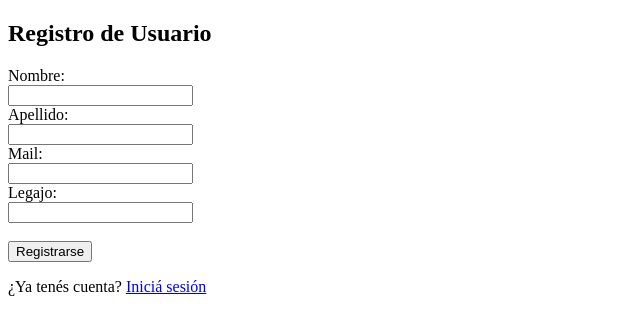
After one commit to vicens-AR/Higiene-y-Seguridad, a Flask app: page /registro in a window 1280 px wide. The commit adds this page. Shown: the top 335 px of the page, without its empty margins (0-640 px from the left). Run offline with Flask 3, Linux system fonts and the light colour scheme.

Commit message:
Login, register y logout

```diff
--- a/app/Templates/index.html
+++ b/app/Templates/index.html
@@ -7,6 +7,8 @@
 </head>
 <body>
     <h1>Pagina sobre riesgos e Incidentes</h1>
+    <h1>¡Hola {{ usuario }}!</h1>
+    <a href="{{ url_for('logout') }}">Cerrar sesión</a>
         <h2>Si dentificaste algun Riesgo e incidente dentro de la empresa, porfavor Envianos tu notificacion</h2>
         <a href="Form">
             <button>Formulario</button>
--- /dev/null
+++ b/app/Templates/registro.html
@@ -0,0 +1,28 @@
+<!DOCTYPE html>
+<html>
+<head>
+    <title>Registro</title>
+</head>
+<body>
+    <h2>Registro de Usuario</h2>
+    <form action="{{ url_for('registro_post') }}" method="POST">
+        <label>Nombre:</label><br>
+        <input type="text" name="nombre" required><br>
+        <label>Apellido:</label><br>
+        <input type="text" name="apellido" required><br>
+        <label>Mail:</label><br>
+        <input type="email" name="mail" required><br>
+        <label>Legajo:</label><br>
+        <input type="text" name="legajo" required><br><br>
+        <button type="submit">Registrarse</button>
+    </form>
+    <p>¿Ya tenés cuenta? <a href="{{ url_for('login') }}">Iniciá sesión</a></p>
+    {% with messages = get_flashed_messages() %}
+      {% if messages %}
+        <ul>{% for msg in messages %}
+          <li>{{ msg }}</li>
+        {% endfor %}</ul>
+      {% endif %}
+    {% endwith %}
+</body>
+</html>
--- a/app/app.py
+++ b/app/app.py
@@ -1,18 +1,71 @@
-from flask import Flask, render_template
+from flask import Flask, render_template, request, redirect, url_for, session, flash
 from flask_sqlalchemy import SQLAlchemy
 
-
 app = Flask(__name__)
+app.secret_key = 'clave_secreta_segura'
 
 app.config['SQLALCHEMY_DATABASE_URI'] = 'mysql+pymysql://us3nqfawfptvkb6y:xEQCWJCnlS8JQSgNWUFm@balklvwchlpbnxgbnmai-mysql.services.clever-cloud.com:3306/balklvwchlpbnxgbnmai'
-
 app.config['SQLALCHEMY_TRACK_MODIFICATIONS'] = False
 
 db = SQLAlchemy(app)
 
+# Usuario en base de datos
+class Usuario(db.Model):
+    id = db.Column(db.Integer, primary_key=True)
+    nombre = db.Column(db.String(100), nullable=False)
+    apellido = db.Column(db.String(100), nullable=False)
+    mail = db.Column(db.String(120), unique=True, nullable=False)
+    legajo = db.Column(db.String(20), unique=True, nullable=False)
+
 @app.route('/')
+def login():
+    return render_template('login.html')
+
+@app.route('/login', methods=['POST'])
+def login_post():
+    mail = request.form['mail']
+    legajo = request.form['legajo']
+
+    usuario = Usuario.query.filter_by(mail=mail, legajo=legajo).first()
+    if usuario:
+        session['usuario'] = usuario.nombre
+        return redirect(url_for('index'))
+    else:
+        flash("Datos incorrectos o usuario no registrado")
+        return redirect(url_for('login'))
+
+@app.route('/registro')
+def registro():
+    return render_template('registro.html')
+
+@app.route('/registro', methods=['POST'])
+def registro_post():
+    nombre = request.form['nombre']
+    apellido = request.form['apellido']
+    mail = request.form['mail']
+    legajo = request.form['legajo']
+
+    if Usuario.query.filter_by(mail=mail).first():
+        flash("El mail ya está registrado.")
+        return redirect(url_for('registro'))
+
+    nuevo_usuario = Usuario(nombre=nombre, apellido=apellido, mail=mail, legajo=legajo)
+    db.session.add(nuevo_usuario)
+    db.session.commit()
+    flash("Registro exitoso. Iniciá sesión.")
+    return redirect(url_for('login'))
+
+@app.route('/index')
 def index():
-    return render_template('index.html')
+    if 'usuario' in session:
+        return render_template('index.html', usuario=session['usuario'])
+    else:
+        return redirect(url_for('login'))
+
+@app.route('/logout')
+def logout():
+    session.pop('usuario', None)
+    return redirect(url_for('login'))
 
 @app.route('/Form')
 def form():
@@ -22,5 +75,8 @@ def form():
 def list():
     return render_template('list.html')
 
+with app.app_context():
+    db.create_all()
+
 if __name__ == '__main__':
     app.run(debug=True, port=3000)
```
Also changed, not shown: app/Templates/login.html (added, +24 -0 lines).
